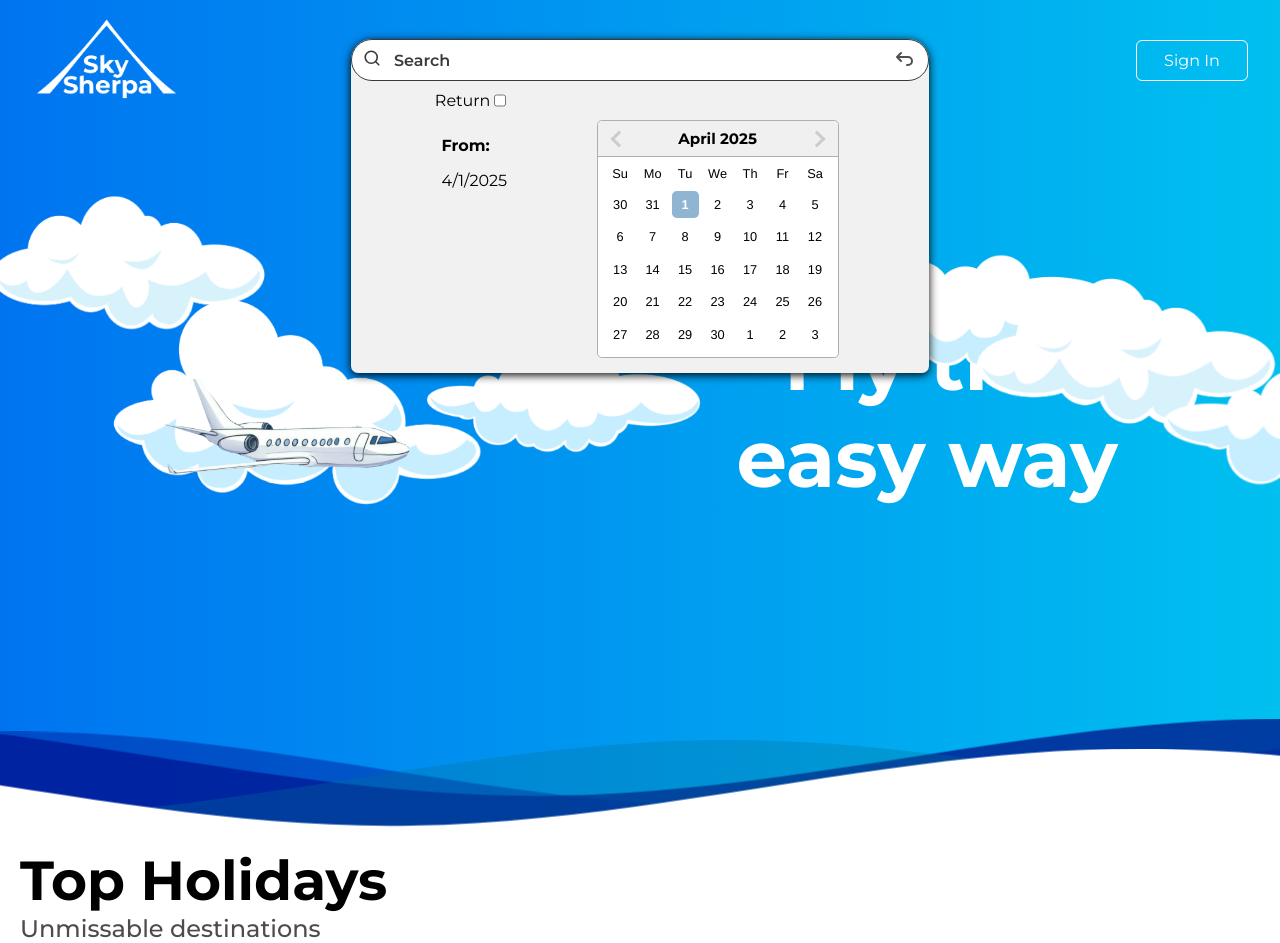
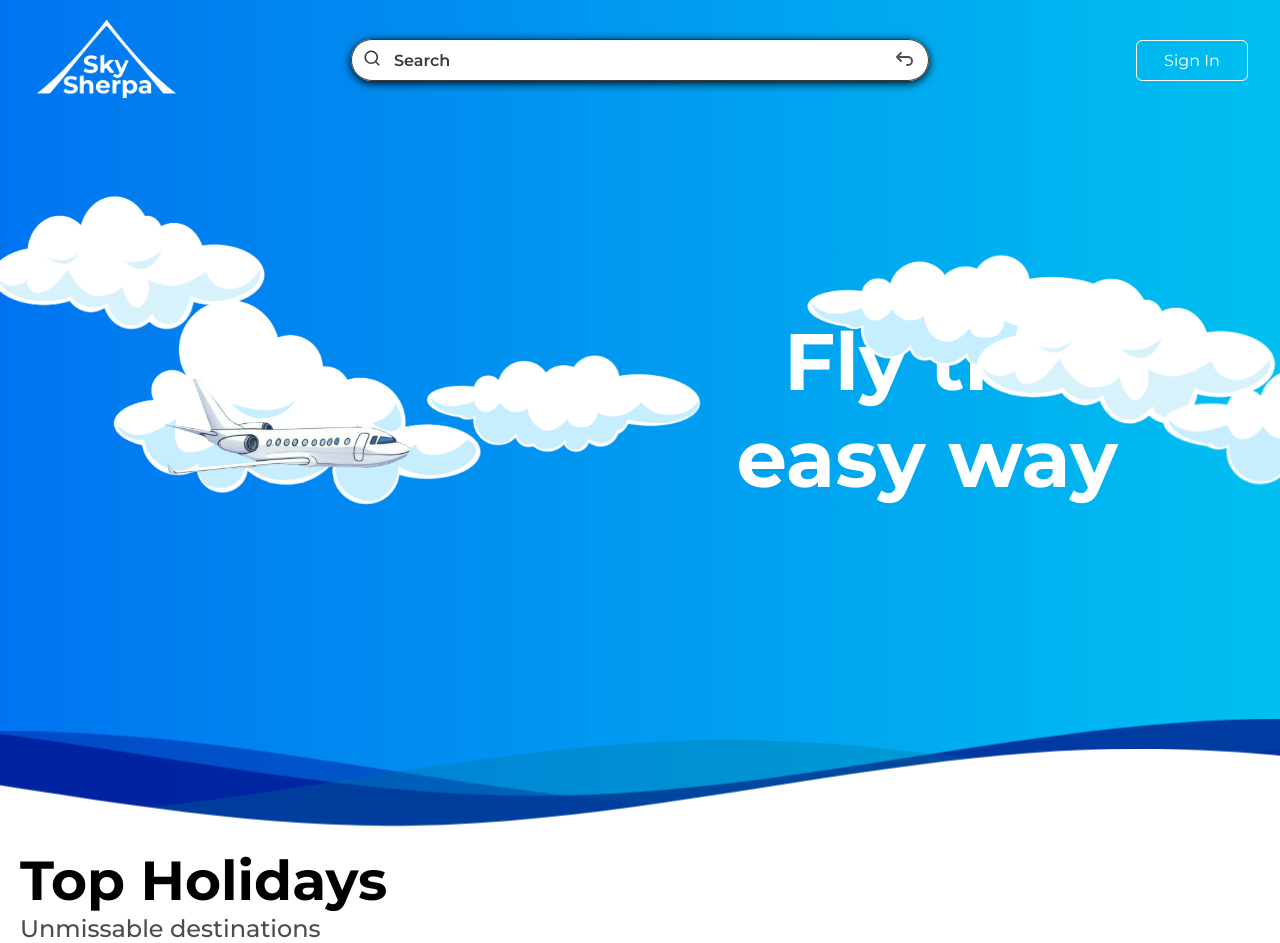
Before and after one commit to connorHashDash/sky-sherpa, a React (Vite) app in the folder static/: page / in a window 1280 px wide. Both pictures are taken after a click on the button "Search". Built offline with nearby package versions, Linux system fonts and the light colour scheme.

Commit message:
airports coming through on search bar

```diff
--- a/static/src/components/NavBar/NavBar.tsx
+++ b/static/src/components/NavBar/NavBar.tsx
@@ -56,10 +56,10 @@ export default function Navbar({ isHome, isSignin }: NavbarTypes) {
                     <path d="M14.386 14.386l4.0877 4.0877-4.0877-4.0877c-2.9418 2.9419-7.7115 2.9419-10.6533 0-2.9419-2.9418-2.9419-7.7115 0-10.6533 2.9418-2.9419 7.7115-2.9419 10.6533 0 2.9419 2.9418 2.9419 7.7115 0 10.6533z"
                       stroke="currentColor"
                       fill="none"
-                      stroke-width="2"
-                      fill-rule="evenodd"
-                      stroke-linecap="round"
-                      stroke-linejoin="round">
+                      strokeWidth="2"
+                      fillRule="evenodd"
+                      strokeLinecap="round"
+                      strokeLinejoin="round">
                     </path>
                   </svg>
                 </div>
--- a/static/src/components/NavBar/Search/Search.scss
+++ b/static/src/components/NavBar/Search/Search.scss
@@ -16,10 +16,9 @@ $logo_color: #87ceebff;
   background-color: #f1f1f1;
   border-top-right-radius: 21px;
   border-top-left-radius: 21px;
-  border-bottom-right-radius: 7px;
-  border-bottom-left-radius: 7px;
+  border-bottom-right-radius: 21px;
+  border-bottom-left-radius: 21px;
   box-shadow: 0px 2px 10px black;
-  padding-bottom: 15px;
   display: flex;
   flex-direction: column;
   align-items: center;
@@ -69,6 +68,17 @@ $logo_color: #87ceebff;
       color: #4f4f4f;
     }
 
+  }
+
+  #suggestions {
+    width: 100%;
+    padding-left: 30px;
+
+    ul {
+      list-style: none;
+      padding-left: 0;
+      width: 100%;
+    }
   }
 
   #return_picker_outer_div {
--- a/static/src/components/NavBar/Search/Search.tsx
+++ b/static/src/components/NavBar/Search/Search.tsx
@@ -1,4 +1,4 @@
-import { Dispatch, SetStateAction, useState } from "react";
+import { Dispatch, SetStateAction, useEffect, useState } from "react";
 import "./Search.scss";
 import DatePicker from "react-datepicker";
 import "react-datepicker/dist/react-datepicker.css";
@@ -7,16 +7,37 @@ interface SearchProps {
   setSearchClicked: Dispatch<SetStateAction<boolean>>
 }
 
+interface AutoSuggestTypes {
+  name: string
+  country: string
+  municipality: string
+  iata: string
+}
+
 export default function Search({ setSearchClicked }: SearchProps) {
-  const [startDate, setStartDate] = useState<Date>(new Date)
-  const [endDate, setEndDate] = useState<Date | null>(null)
-  const [isReturn, setIsReturn] = useState<boolean>(false)
+  const [autoSuggest, setAutoSuggest] = useState<AutoSuggestTypes[] | undefined>()
 
-  const onDateChange = (dates: any) => {
-    const [start, end] = dates;
-    setStartDate(start)
-    setEndDate(end)
+
+  const getAutoSuggest = async (searchVal: string) => {
+    if (searchVal.length <= 1) {
+      setAutoSuggest(undefined)
+      return
+    }
+
+    try {
+      const searchParam: string = "apsearch=" + searchVal
+      const resp = await fetch(`http://localhost:8080/api/ac/airports?${searchParam}`)
+      const respJson = await resp.json()
+      setAutoSuggest(respJson)
+    } catch {
+
+    }
   }
+
+  useEffect(() => {
+    console.log(autoSuggest)
+  }, [autoSuggest])
+
 
   return (
     <div id='search_menu'>
@@ -27,45 +48,44 @@ export default function Search({ setSearchClicked }: SearchProps) {
             <path d="M14.386 14.386l4.0877 4.0877-4.0877-4.0877c-2.9418 2.9419-7.7115 2.9419-10.6533 0-2.9419-2.9418-2.9419-7.7115 0-10.6533 2.9418-2.9419 7.7115-2.9419 10.6533 0 2.9419 2.9418 2.9419 7.7115 0 10.6533z"
               stroke="currentColor"
               fill="none"
-              stroke-width="2"
-              fill-rule="evenodd"
-              stroke-linecap="round"
-              stroke-linejoin="round">
+              strokeWidth="2"
+              fillRule="evenodd"
+              strokeLinecap="round"
+              strokeLinejoin="round">
             </path>
           </svg>
         </div>
         <input
           autoFocus
           placeholder='Search'
+          onChange={(e) => getAutoSuggest(e.target.value)}
           id='search_bar_input'
           type="text" />
         <button id="exit_search" onClick={() => setSearchClicked(false)}>
-          <svg width="24" height="24" viewBox="0 0 24 24" stroke-width="2" stroke="currentColor" fill="none" stroke-linecap="round" stroke-linejoin="round"> <path stroke="none" d="M0 0h24v24H0z" fill="none" /> <path d="M9 13l-4 -4l4 -4m-4 4h11a4 4 0 0 1 0 8h-1" /> </svg>
+          <svg width="24" height="24" viewBox="0 0 24 24"
+            strokeWidth="2" stroke="currentColor" fill="none" strokeLinecap="round" strokeLinejoin="round"> <path stroke="none" d="M0 0h24v24H0z" fill="none" /> <path d="M9 13l-4 -4l4 -4m-4 4h11a4 4 0 0 1 0 8h-1" /> </svg>
         </button>
       </div>
-      <div id="return_picker_outer_div">
-        <label htmlFor="return_picker">Return</label>
-        <input onChange={() => setIsReturn(!isReturn)} type="checkbox" name="return_picker" id="" />
-      </div>
 
-      <div id="date_outer_div">
-        <div id="dates_as_text">
-          <div><p id="to_from">From:</p>{startDate.toLocaleDateString()}</div>
-          {isReturn && (
-            <div><p id="to_from">To:</p>
-              {endDate && endDate.toLocaleDateString()}
-            </div>
-          )}
-        </div>
-        <DatePicker
-          selected={startDate}
-          startDate={startDate}
-          inline
-          selectsRange
-          endDate={endDate}
-          onChange={onDateChange}
-        />
-      </div>
+      {
+        autoSuggest && (
+          <div id="suggestions">
+            <ul>
+              {autoSuggest.map(({ name, country, municipality }) => {
+                return (
+                  <li>
+                    {name} - {municipality} - {country}
+                  </li>
+                )
+              })
+              }
+            </ul>
+          </div>
+        )
+
+
+      }
+
     </div>
   )
 }
```
